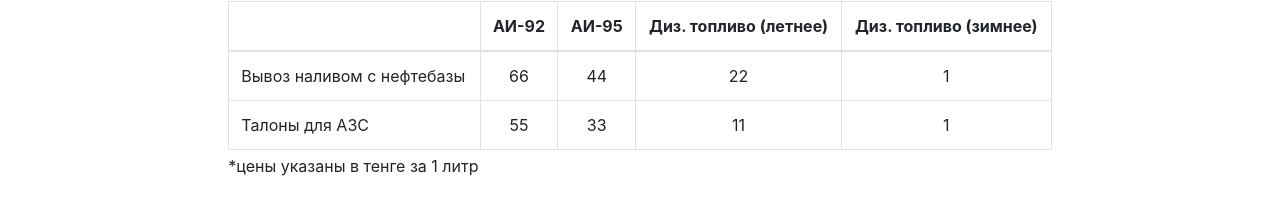
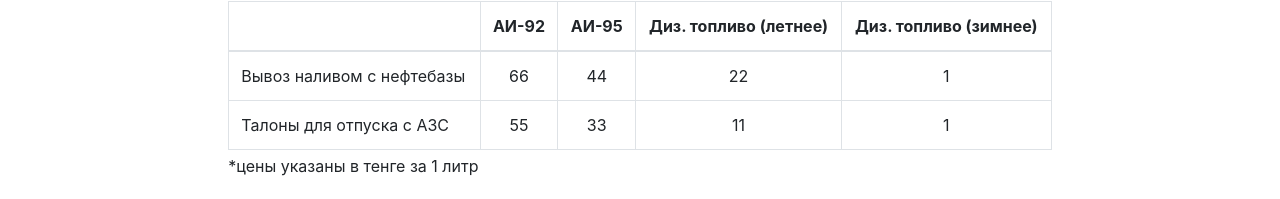
Before and after one commit to kristinazubova/alemOil-frontend, a React (Create React App) app: page /wholesales in a window 1280 px wide. Shown: the part 230-429 px from the top of the page. Built offline with nearby package versions, Linux system fonts and the light colour scheme; no server answers.

Commit message:
price table corrected

```diff
--- a/src/Components/Prices.js
+++ b/src/Components/Prices.js
@@ -60,7 +60,7 @@ export default class About extends Component {
               <td className="text-center">{priceList.dieselWinter.fromOilBase}</td>
             </tr>
             <tr>
-              <td>Талоны для АЗС</td>
+              <td>Талоны для отпуска с АЗС</td>
               <td className="text-center">{priceList.petrol92.fromOilStation}</td>
               <td className="text-center">{priceList.petrol95.fromOilStation}</td>
               <td className="text-center">{priceList.dieselSummer.fromOilStation}</td>
```
